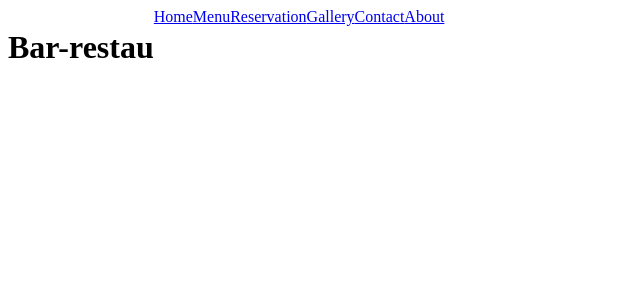
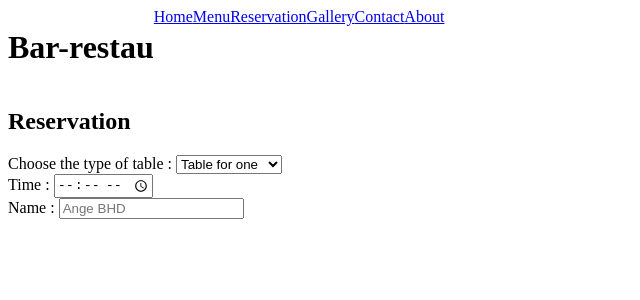
Before and after one commit to angebhd/bar-restau-client, a React (Create React App) app: page /reservation in a window 1280 px wide. Shown: the top 300 px of the page, without its empty margins (0-640 px from the left). Built offline with nearby package versions, Linux system fonts and the light colour scheme.

Commit message:
update pages

```diff
--- a/src/App.js
+++ b/src/App.js
@@ -1,8 +1,9 @@
+import { Route, Routes } from 'react-router-dom'
 import Home from './pages/home'
 import Menu from './pages/menu'
 import Header from './components/header'
-import { Route, Routes } from 'react-router-dom'
 import Gallery from './pages/gallery';
+import Reservation from './pages/reservation';
 
 function App() {
   return (
@@ -10,7 +11,10 @@ function App() {
         <Header/>
         <Routes>
           <Route path="/" exact element={<Home/>} />
+          <Route path="/" exact element={<Home/>} />
+
           <Route path="/menu" element={<Menu/>} />
+          <Route path="/reservation" element={<Reservation/>} />
           <Route path="/gallery" element={<Gallery/>} />
 
         </Routes>
--- a/src/components/contact/socialnetwork.js
+++ b/src/components/contact/socialnetwork.js
@@ -1,11 +1,11 @@
 function SocialNetwork(){
     return(
         <div>
-            <a>Call </a>
-            <a>Instagram </a>
-            <a>Facebook </a>
-            <a>Twitter </a>
-            <a>WhatsApp </a>
+            <a href="/">Call </a>
+            <a href="/">Instagram </a>
+            <a href="/">Facebook </a>
+            <a href="/">Twitter </a>
+            <a href="/">WhatsApp </a>
         </div>
     )
 
--- a/src/components/navitems.js
+++ b/src/components/navitems.js
@@ -3,7 +3,7 @@ import { Link } from "react-router-dom";
 function NavItems (){
     return(
         <nav>
-            <Link to="/Home">Home</Link>
+            <Link to="/">Home</Link>
             <Link to="/menu">Menu</Link>
             <Link to="/reservation">Reservation</Link>
             <Link to="/gallery">Gallery</Link>
--- a/src/pages/gallery.js
+++ b/src/pages/gallery.js
@@ -1,15 +1,13 @@
 import Footer from "../components/footer"
-import Header from "../components/header"
 
 function Gallery(){
     return(
         <>
-        <Header/>
         <h1>Gallery</h1>
         <div>
-            <img></img>
-            <img></img>
-            <img></img>
+            <p><img src='https://c2.peakpx.com/wallpaper/926/640/64/4k-brick-wall-restaurant-table-wallpaper-preview.jpg' alt="Resaurant"></img></p>
+            <p><img src='https://images.pexels.com/photos/5490965/pexels-photo-5490965.jpeg?auto=compress&cs=tinysrgb&w=1260&h=750&dpr=2' alt="Bar"></img></p>
+            <p><img src='https://c0.wallpaperflare.com/preview/4/553/242/tucker-united-states-coco-cabana-restaurant-coco-cabana.jpg' alt="Menu"></img></p>
         </div>
         <Footer/>
         </>
--- a/src/pages/menu.js
+++ b/src/pages/menu.js
@@ -5,14 +5,14 @@ import Footer from "../components/footer"
 function Menu(){
     return(
         <>
-            <h1>Menu</h1>
+            <h2>Menu</h2>
             <div>
-                <h2>Drinks</h2>
+                <h3>Drinks</h3>
                 <div>
                     <div>SearchBar</div>
                     <DrinkList/>
                 </div>
-                <h2>Meals</h2>
+                <h3>Meals</h3>
                 <div>
                     <div>SearchBar</div>
                     <MealList/>
--- /dev/null
+++ b/src/pages/reservation.js
@@ -0,0 +1,26 @@
+function Reservation() {
+    return(
+        <>
+            <h2>Reservation</h2>
+            <form>
+                <span>Choose the type of table : </span>
+                <select name="Table">
+                    <option value={"one"}>Table for one</option>
+                    <option value={"two"}>Table for two</option>
+                    <option value={"four"}>Table for four</option>
+                    <option value={"eigt"}>Table for eight</option>
+                </select>
+
+                <br></br>
+                <span>Time : </span>
+                <input type="time"></input>
+                <br></br>
+                <span>Name : </span>
+                <input placeholder="Ange BHD"></input>
+            </form>
+        </>
+
+    )
+}
+
+export default Reservation
```
